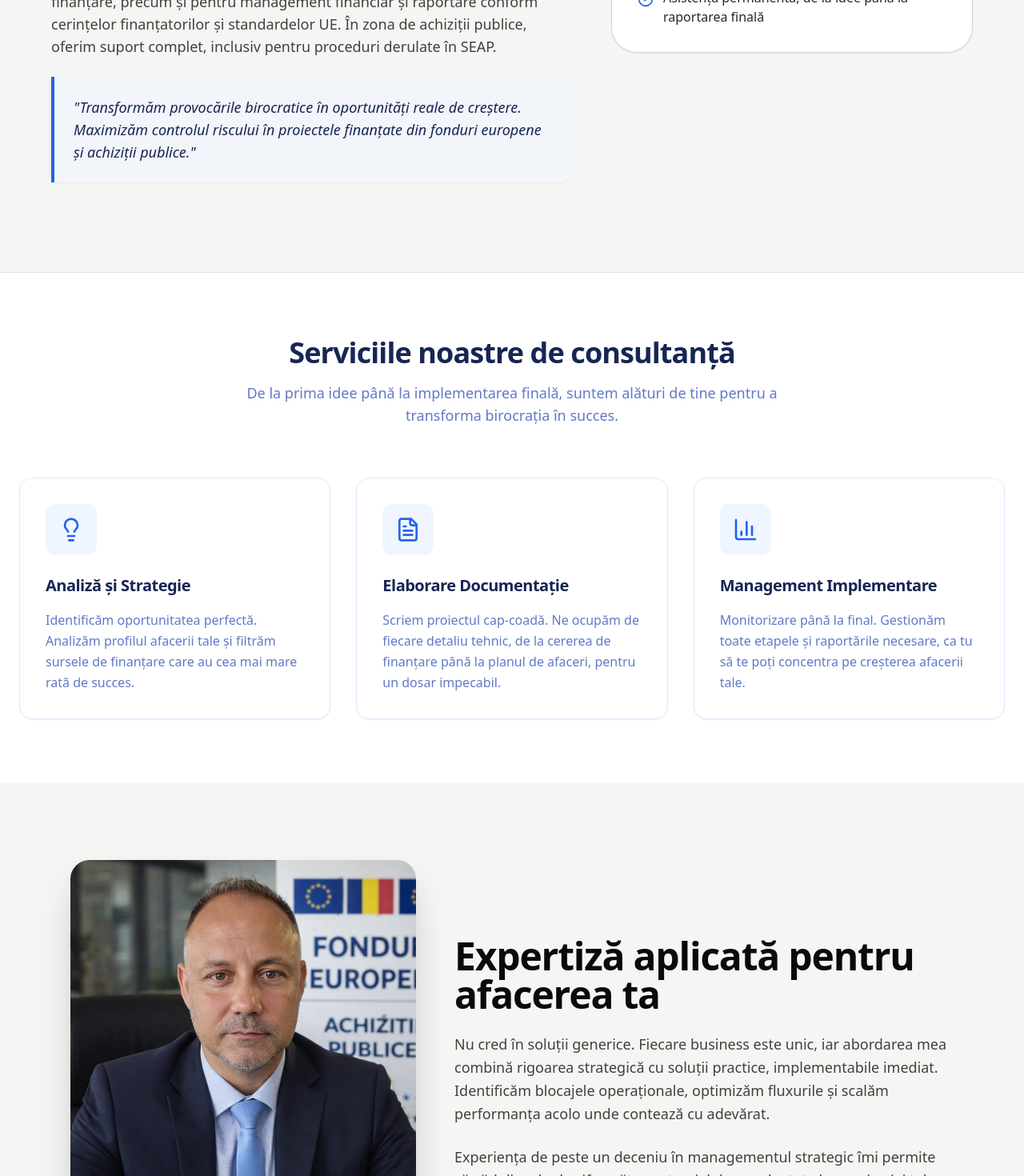
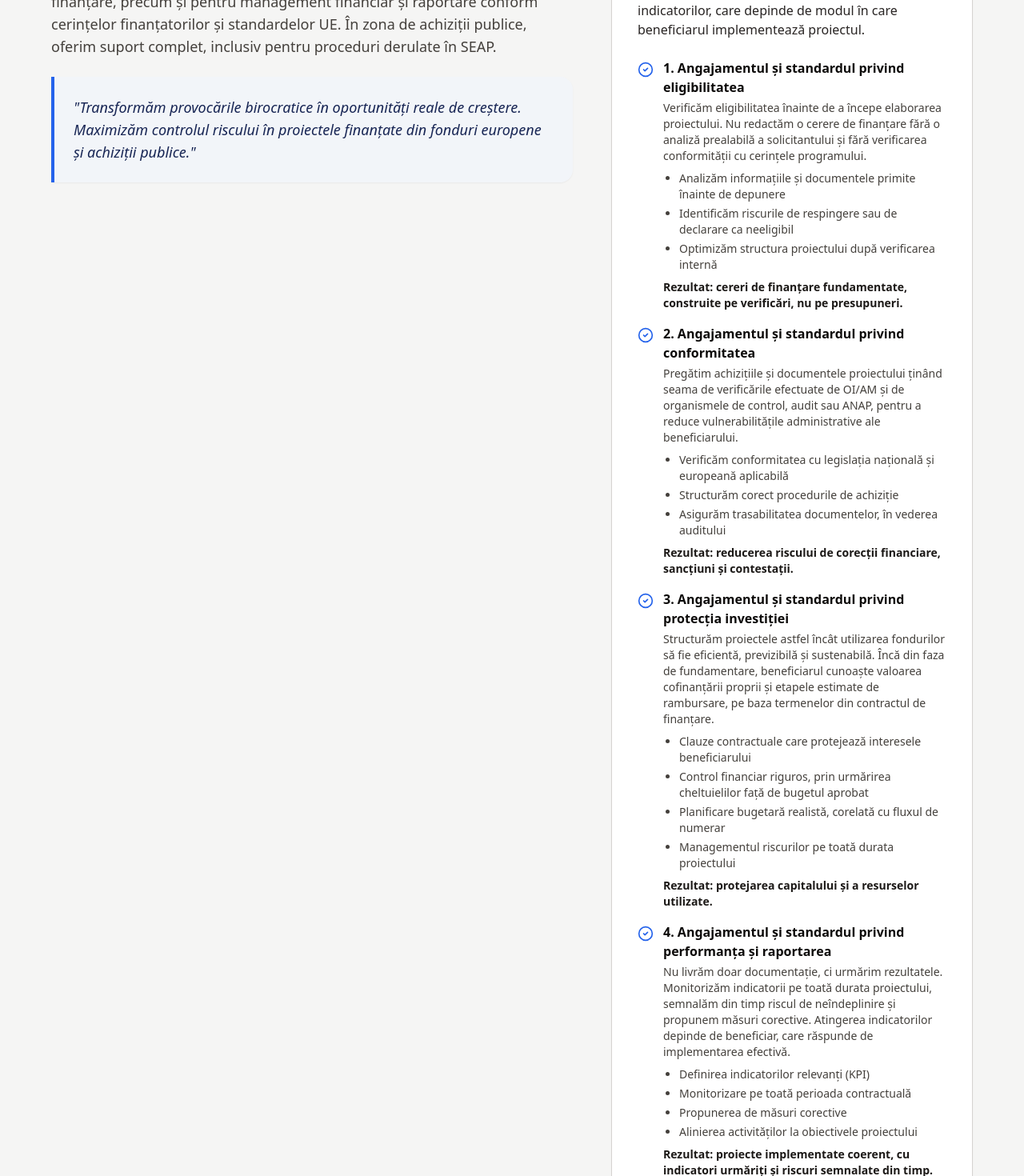
Before and after one commit to evialbert/FSPro, a Next.js app: page / in a window 1280 px wide. Shown: the part 940-2410 px from the top of the page at 80% size. Built offline with nearby package versions, Linux system fonts and the light colour scheme.

Commit message:
✨ Actualizare angajamente și garanții în Hero.tsx

```diff
--- a/components/Hero.tsx
+++ b/components/Hero.tsx
@@ -63,16 +63,61 @@ export default function Hero() {
             </div>
           </div>
 
-          {/* Coloana Dreaptă: Beneficii */}
+          {/* Coloana Dreaptă: Beneficii / Angajamente */}
           <div className="lg:col-span-5 bg-white p-8 rounded-[2rem] border border-stone-200 shadow-sm space-y-6 text-left">
             <h3 className="text-xl font-bold text-stone-900 tracking-tight">
-              De ce să lucrăm împreună:
+              Garanții și standarde oferite:
             </h3>
+
+            {/* Textul nou adăugat deasupra */}
+            <p className="text-stone-700 font-medium text-sm md:text-base">
+              Angajamentele și standardele noastre descriu modul în care lucrăm și riscurile pe care le reducem pentru a maximiza rezultatul. Nu garantăm decizia de finanțare, care aparține autorității de management, și nici atingerea indicatorilor, care depinde de modul în care beneficiarul implementează proiectul.
+            </p>
+
             <ul className="space-y-4">
               {[
-                "Analiză rapidă și obiectivă a nevoilor dvs.",
-                "Strategie integrată pentru fiecare proiect / procedură",
-                "Asistență permanentă, de la idee până la raportarea finală"
+                <>
+                  <strong className="text-stone-900 block mb-1">1. Angajamentul și standardul privind eligibilitatea</strong>
+                  <p className="text-stone-600 text-xs md:text-sm mb-2">Verificăm eligibilitatea înainte de a începe elaborarea proiectului. Nu redactăm o cerere de finanțare fără o analiză prealabilă a solicitantului și fără verificarea conformității cu cerințele programului.</p>
+                  <ul className="list-disc pl-5 space-y-1 text-stone-600 text-xs md:text-sm mb-2">
+                    <li>Analizăm informațiile și documentele primite înainte de depunere</li>
+                    <li>Identificăm riscurile de respingere sau de declarare ca neeligibil</li>
+                    <li>Optimizăm structura proiectului după verificarea internă</li>
+                  </ul>
+                  <p className="font-semibold text-stone-800 text-xs md:text-sm">Rezultat: cereri de finanțare fundamentate, construite pe verificări, nu pe presupuneri.</p>
+                </>,
+                <>
+                  <strong className="text-stone-900 block mb-1">2. Angajamentul și standardul privind conformitatea</strong>
+                  <p className="text-stone-600 text-xs md:text-sm mb-2">Pregătim achizițiile și documentele proiectului ținând seama de verificările efectuate de OI/AM și de organismele de control, audit sau ANAP, pentru a reduce vulnerabilitățile administrative ale beneficiarului.</p>
+                  <ul className="list-disc pl-5 space-y-1 text-stone-600 text-xs md:text-sm mb-2">
+                    <li>Verificăm conformitatea cu legislația națională și europeană aplicabilă</li>
+                    <li>Structurăm corect procedurile de achiziție</li>
+                    <li>Asigurăm trasabilitatea documentelor, în vederea auditului</li>
+                  </ul>
+                  <p className="font-semibold text-stone-800 text-xs md:text-sm">Rezultat: reducerea riscului de corecții financiare, sancțiuni și contestații.</p>
+                </>,
+                <>
+                  <strong className="text-stone-900 block mb-1">3. Angajamentul și standardul privind protecția investiției</strong>
+                  <p className="text-stone-600 text-xs md:text-sm mb-2">Structurăm proiectele astfel încât utilizarea fondurilor să fie eficientă, previzibilă și sustenabilă. Încă din faza de fundamentare, beneficiarul cunoaște valoarea cofinanțării proprii și etapele estimate de rambursare, pe baza termenelor din contractul de finanțare.</p>
+                  <ul className="list-disc pl-5 space-y-1 text-stone-600 text-xs md:text-sm mb-2">
+                    <li>Clauze contractuale care protejează interesele beneficiarului</li>
+                    <li>Control financiar riguros, prin urmărirea cheltuielilor față de bugetul aprobat</li>
+                    <li>Planificare bugetară realistă, corelată cu fluxul de numerar</li>
+                    <li>Managementul riscurilor pe toată durata proiectului</li>
+                  </ul>
+                  <p className="font-semibold text-stone-800 text-xs md:text-sm">Rezultat: protejarea capitalului și a resurselor utilizate.</p>
+                </>,
+                <>
+                  <strong className="text-stone-900 block mb-1">4. Angajamentul și standardul privind performanța și raportarea</strong>
+                  <p className="text-stone-600 text-xs md:text-sm mb-2">Nu livrăm doar documentație, ci urmărim rezultatele. Monitorizăm indicatorii pe toată durata proiectului, semnalăm din timp riscul de neîndeplinire și propunem măsuri corective. Atingerea indicatorilor depinde de beneficiar, care răspunde de implementarea efectivă.</p>
+                  <ul className="list-disc pl-5 space-y-1 text-stone-600 text-xs md:text-sm mb-2">
+                    <li>Definirea indicatorilor relevanți (KPI)</li>
+                    <li>Monitorizare pe toată perioada contractuală</li>
+                    <li>Propunerea de măsuri corective</li>
+                    <li>Alinierea activităților la obiectivele proiectului</li>
+                  </ul>
+                  <p className="font-semibold text-stone-800 text-xs md:text-sm">Rezultat: proiecte implementate coerent, cu indicatori urmăriți și riscuri semnalate din timp.</p>
+                </>
               ].map((beneficiu, index) => (
                 <li key={index} className="flex items-start gap-3">
                   <CheckCircle2 className="text-blue-600 shrink-0 mt-1" size={20} />
```
